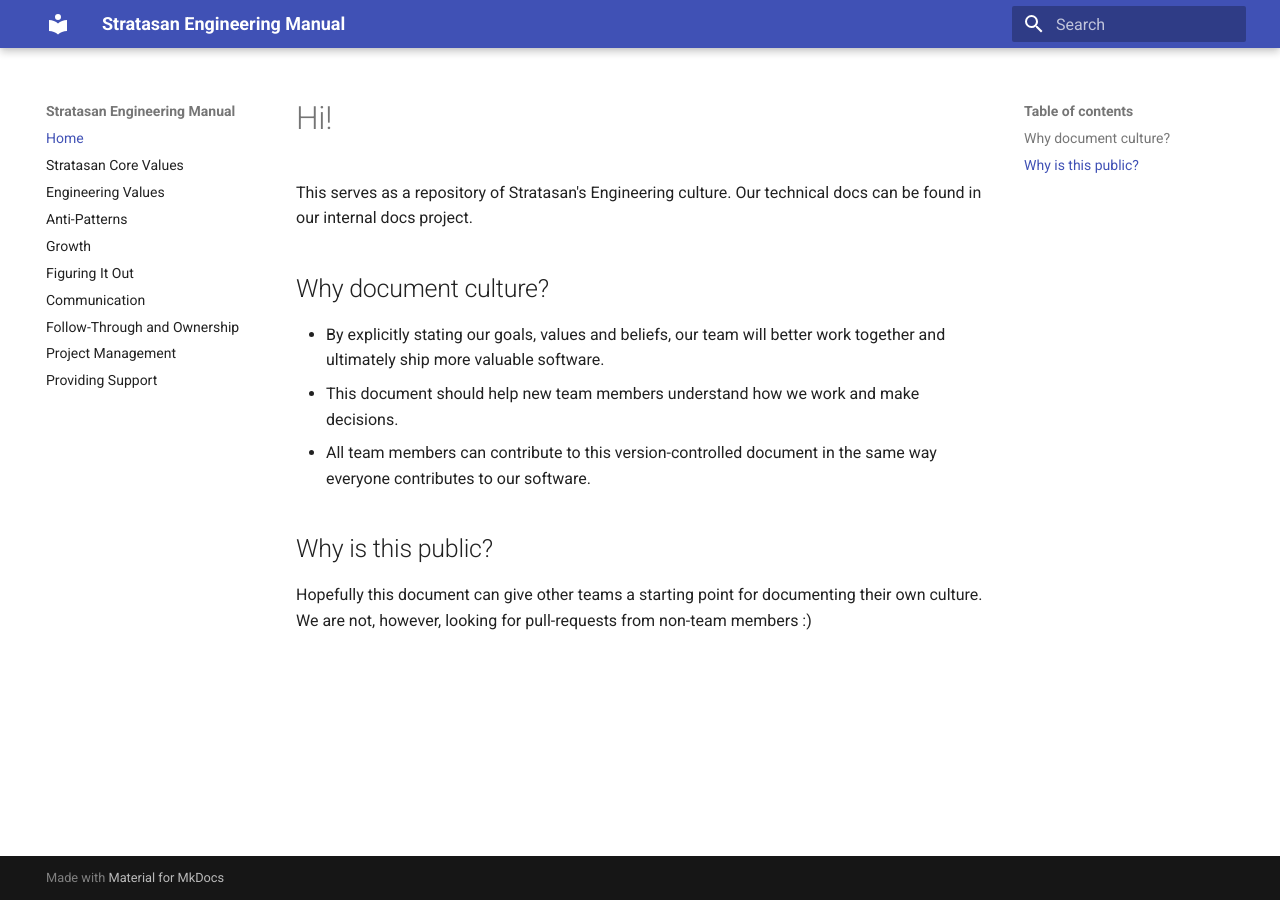
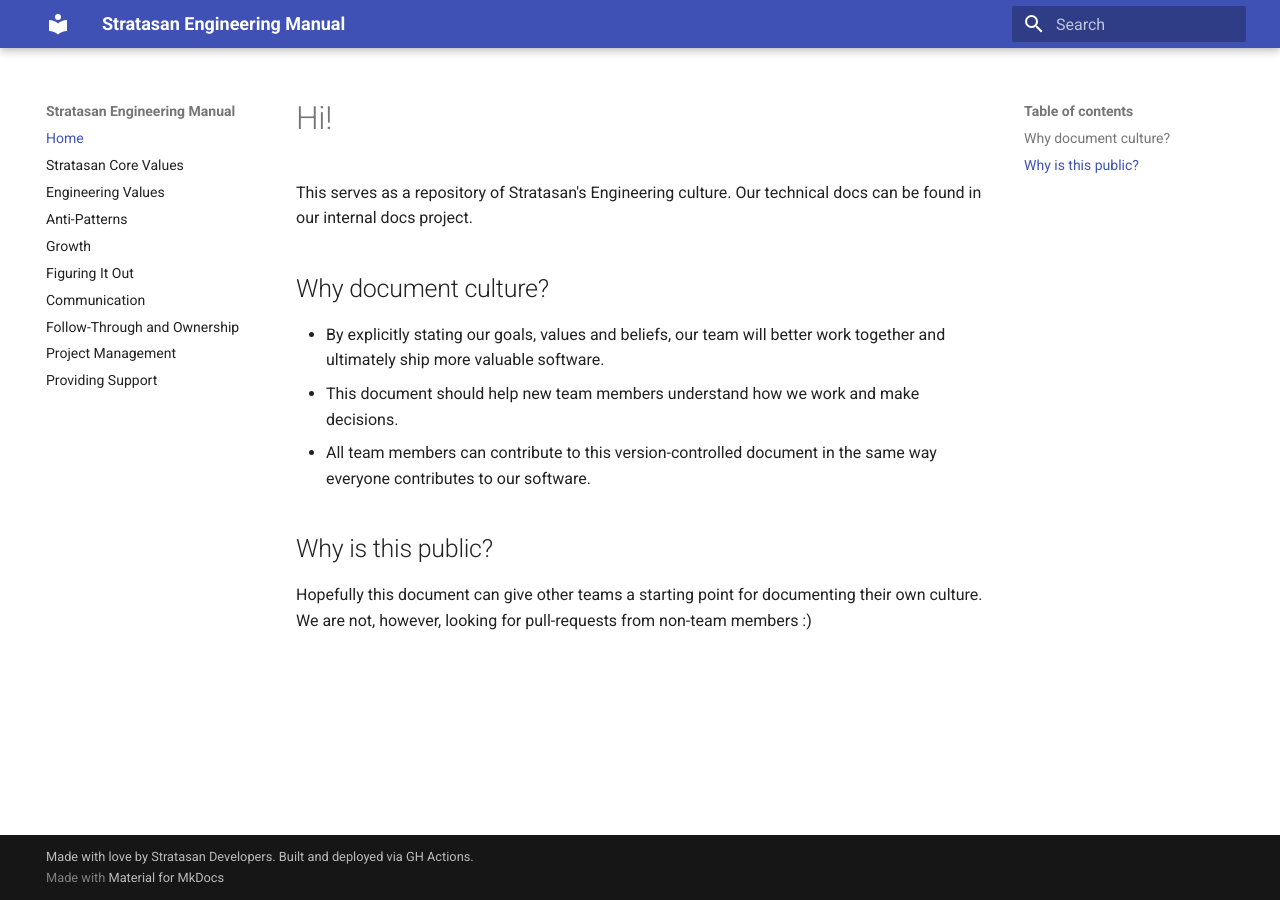
Before and after one commit to stratasan/engineering, an MkDocs documentation site: the page built from docs/index.md, in a window 1280 px wide. Built offline with MkDocs 1.6.1 and Material for MkDocs 9.7.7, drawn with Linux system fonts in a browser that asks for light colours; old or Windows-style settings are respelled for this version of MkDocs.

Commit message:
Add copyright

```diff
--- a/mkdocs.yml
+++ b/mkdocs.yml
@@ -11,3 +11,4 @@ pages:
     - Project Management: github.md
     - Providing Support: support.md
 theme: material
+copyright: Made with love by Stratasan Developers. Built and deployed via GH Actions.
```
